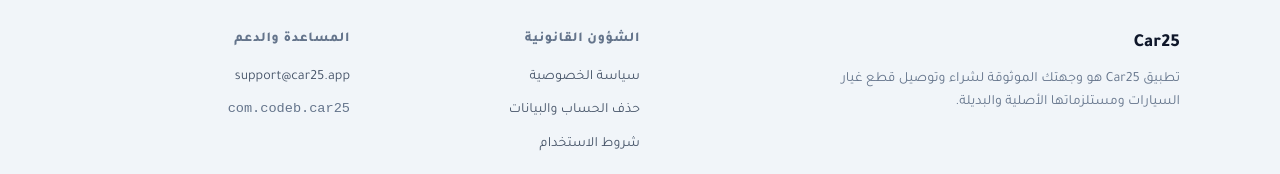
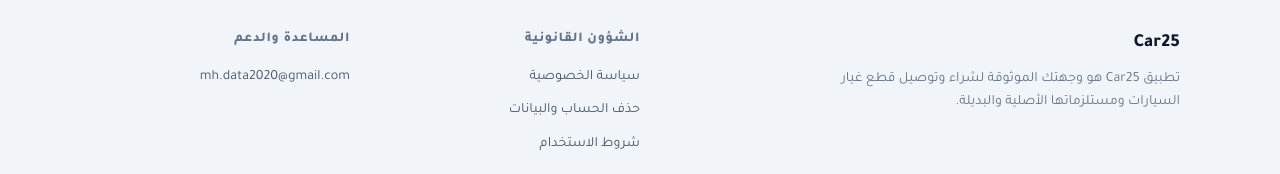
Before and after one commit to mhaws2030-code/CAR25_privacy, a plain HTML site: page index.html in a window 1280 px wide. Shown: the part 3572-3746 px from the top of the page. Drawn offline with Linux system fonts and the light colour scheme.

Commit message:
Update support email in footer

```diff
--- a/index.html
+++ b/index.html
@@ -588,8 +588,8 @@
         <div class="footer-col">
           <h4 data-i18n="footer_contact_title">المساعدة والدعم</h4>
           <ul class="footer-links">
-            <li><a href="mailto:support@car25.app">support@car25.app</a></li>
-            <li><span style="font-family: monospace; font-size: 0.85rem; color: var(--text-muted);">com.codeb.car25</span></li>
+            <li><a href="mailto:mh.data2020@gmail.com">mh.data2020@gmail.com</a></li>
+            <!-- <li><span style="font-family: monospace; font-size: 0.85rem; color: var(--text-muted);">com.codeb.car25</span></li> -->
           </ul>
         </div>
       </div>
```
